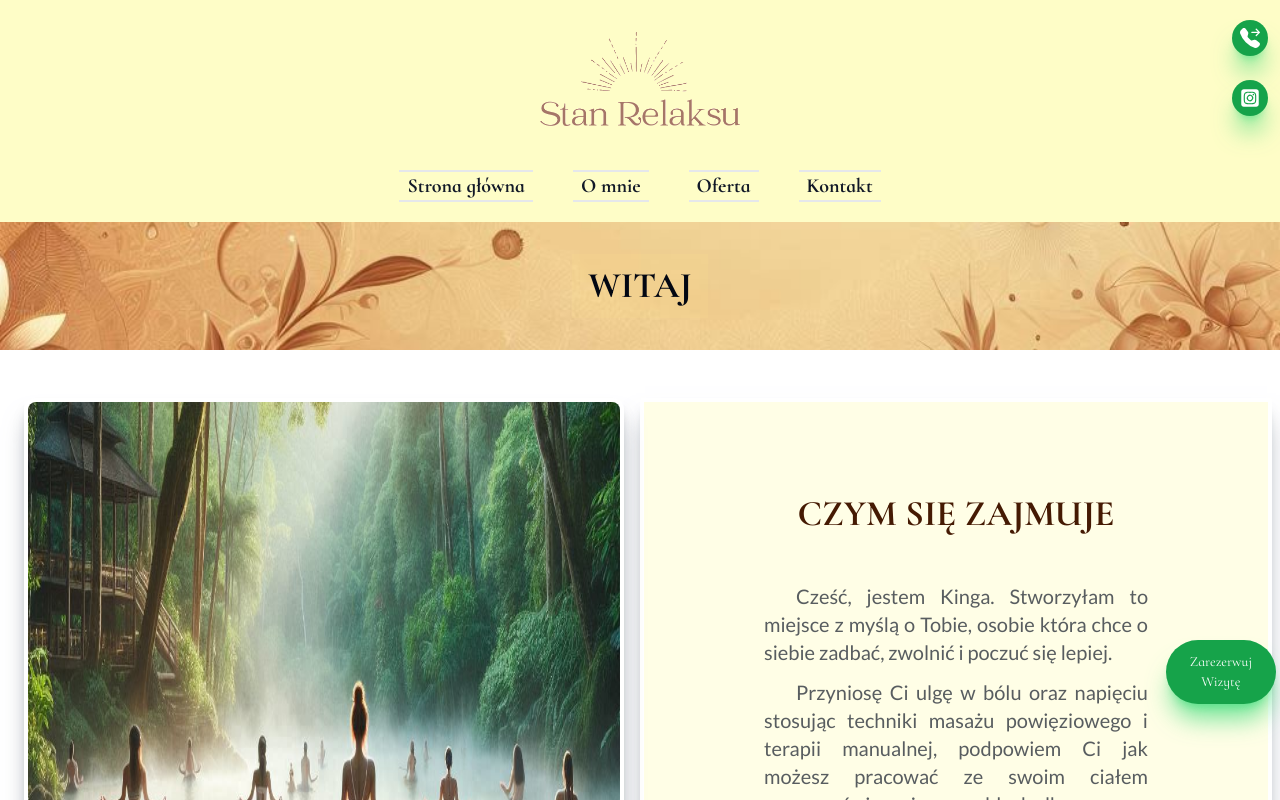
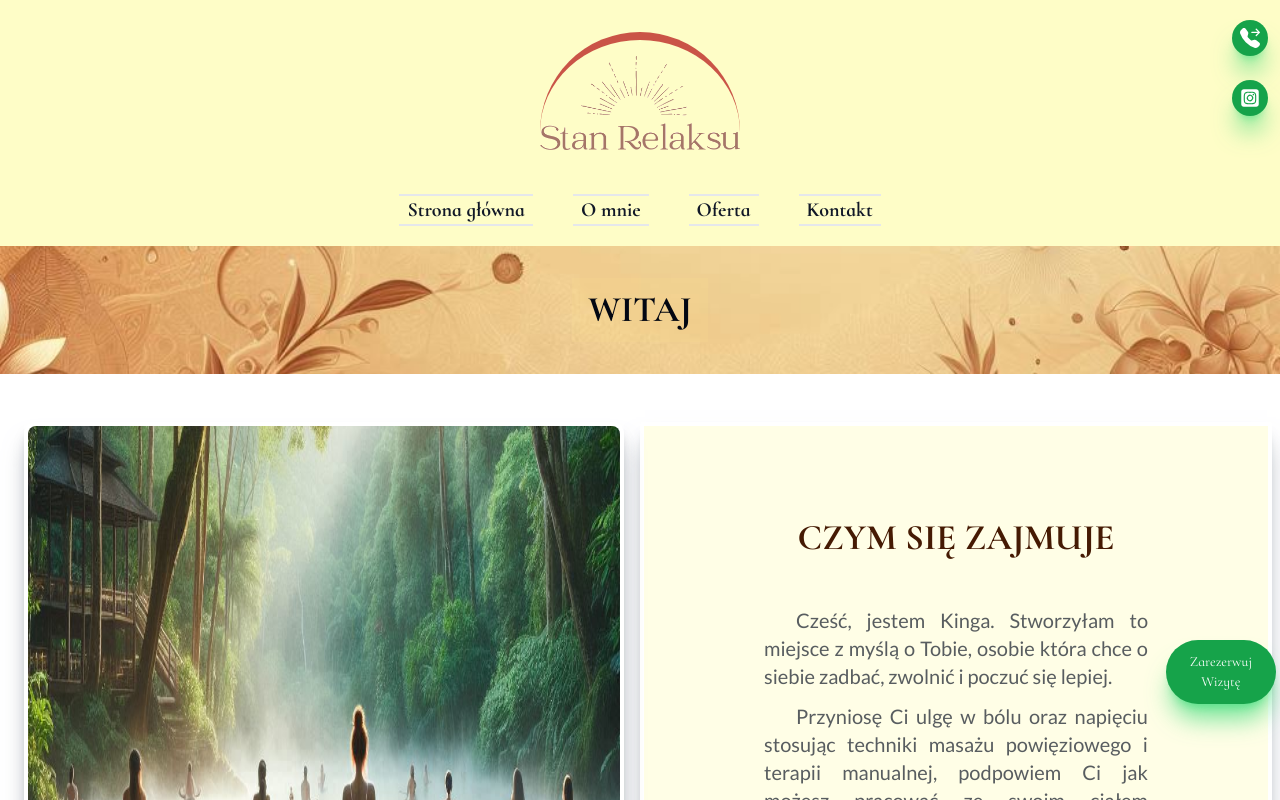
Before and after one commit to PiotrRegulski/stan-relaksu, a Next.js app: page / in a window 1280 px wide. Shown: the top 800 px of the page. Built offline with nearby package versions, Linux system fonts and the light colour scheme.

Commit message:
added a border at the top of the logo

```diff
--- a/src/components/layout/Logo.tsx
+++ b/src/components/layout/Logo.tsx
@@ -7,7 +7,7 @@ const Logo = () => {
         src="/logo.png"
         width={200}
         height={200}
-        className="justify-center  mx-1 my-1 "
+        className="justify-center  mx-1 my-1 border-t-8 rounded-t-full border-t-red-700/75 pt-4 "
         alt="Screenshots of the dashboard project showing desktop version"
         priority={true}
       />
```
